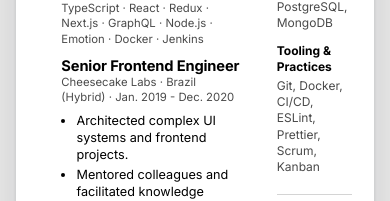
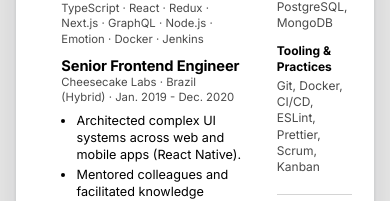
Before and after one commit to helderberto/helderberto.com, a Next.js app: page /resume in a window 390 px wide. Shown: the part 1382-1583 px from the top of the page. Built offline with nearby package versions, Linux system fonts and the light colour scheme.

Commit message:
chore: mention React Native mobile work in Cheesecake role

```diff
--- a/src/data/resume.ts
+++ b/src/data/resume.ts
@@ -160,7 +160,7 @@ export const resume = {
       location: 'Brazil (Hybrid)',
       period: 'Jan. 2019 - Dec. 2020',
       bullets: [
-        'Architected complex UI systems and frontend projects.',
+        'Architected complex UI systems across web and mobile apps (React Native).',
         'Mentored colleagues and facilitated knowledge sharing across a chapter of ~20 frontend engineers.',
         'Led project planning and client negotiations.',
       ],
```
